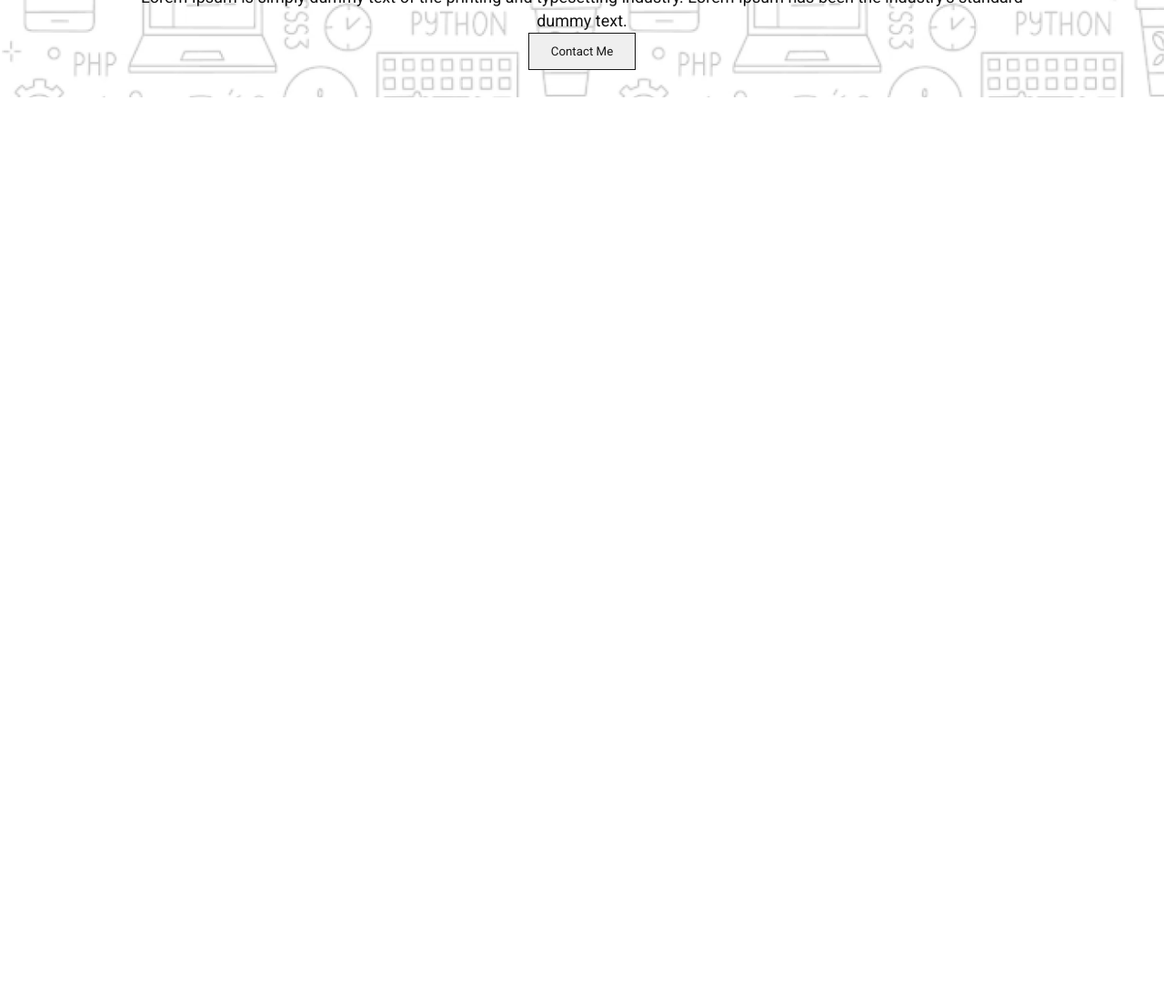
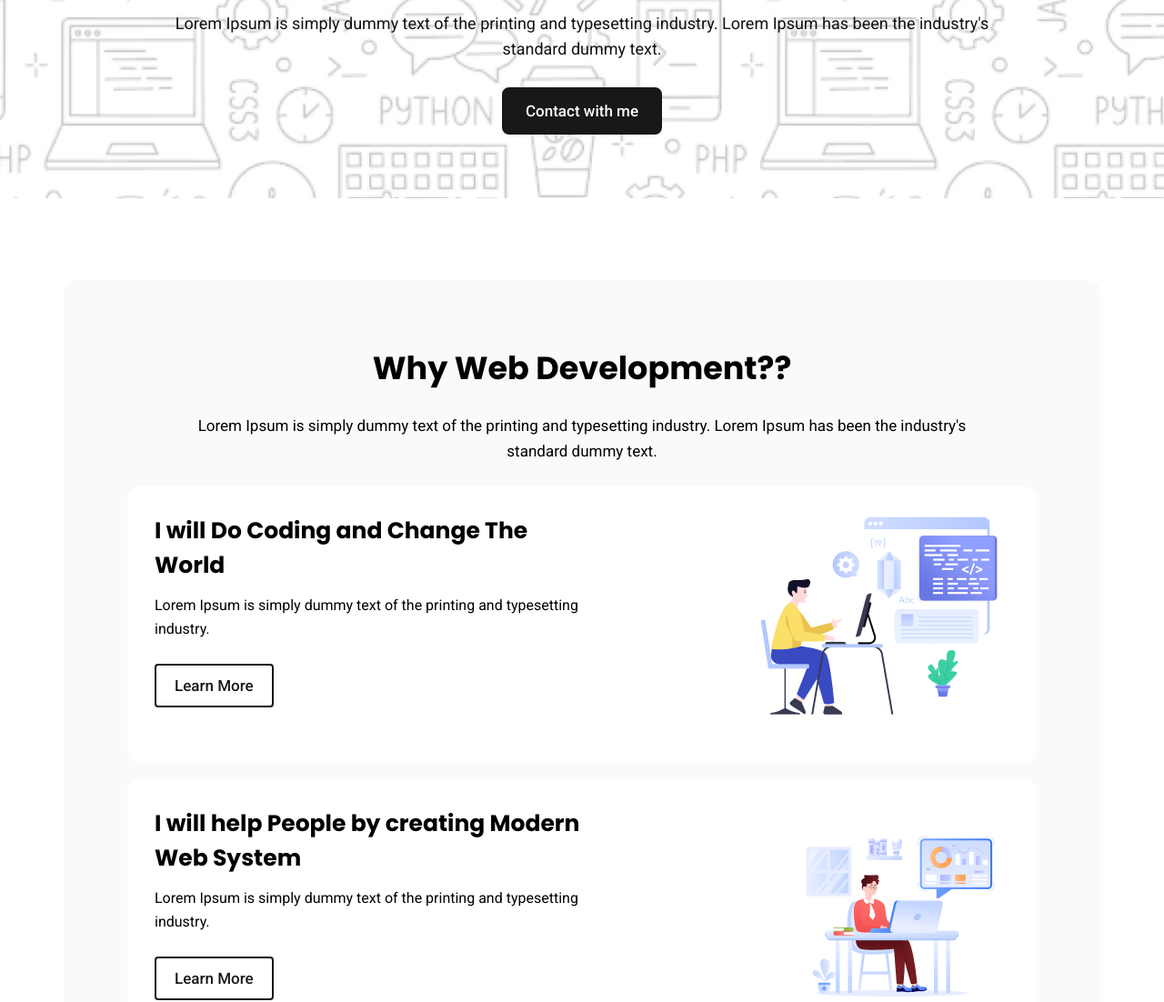
Before and after one commit to younus-always/First-assign, a plain HTML site: page index.html in a window 1280 px wide. Shown: the part 565-1667 px from the top of the page at 91% size. Before the commit the page ends 800 px from the top, so only its background shows below. Drawn offline with Linux system fonts and the light colour scheme.

Commit message:
why development design succesful

```diff
--- a/css/style.css
+++ b/css/style.css
@@ -22,8 +22,17 @@ button{
   border: none;
 }
 button > a{
-  padding: 12px 24px;
-  border: 1px solid rgb(24, 24, 24);
+  padding: 14px 24px;
+  background: #fff;
+  border: 2px solid rgb(24, 24, 24);
+  border-radius: 8px;
+  font-size: 17px;
+  font-weight: 500;
+  transition: all .3s;
+}
+button > a:hover{
+  background: rgb(24, 24, 24);
+  color: #fff;
 }
 a{
   text-decoration: none;
@@ -56,9 +65,10 @@ nav > h2 {
     background-repeat: no-repeat;
     background-size: cover;
     background-position: center;
+    padding-block: 40px
   }
   .hero-content{
-    width: 1090px;
+    width: 990px;
     margin: 0 auto;
     padding: 30px;
     text-align: center;
@@ -66,18 +76,83 @@ nav > h2 {
   .hero-image{
     margin-bottom: 30px;
   }
-  .hero-image img{
-
-  }
   .hero-title{
-    font-size: 50px;
+    font-size: 46px;
     margin-bottom: 25px;
   }
-  .hero-subtitle{
+  .hero-subtitle {
     font-size: 18px;
-    line-height: 26px;
+    line-height: 28px;
     color: rgb(18, 18, 18);
+    margin-bottom: 28px;
   }
-  .contact-btn{
 
+  .contact-btn button > a{
+    background: rgb(24, 24, 24);
+    color: #fff;
   }
+  .contact-btn button > a:hover{
+    background: #fff;
+    color: rgb(24, 24, 24);
+  }
+
+  /* -----------------
+    Why_web_development
+    ----------------- */
+    #web-dev{
+      padding-block: 90px;
+    }
+
+    .web-dev-container{
+      background: rgba(13, 19, 33, 0.02);
+      border-radius: 14px;
+      padding: 70px;
+    }
+    .same-heading {
+      text-align: center;
+      width: 860px;
+      margin: auto;
+  }
+
+  .same-heading h2 {
+      font-size: 35px;
+      margin-bottom: 23px;
+  }
+
+  .same-heading p {
+      font-size: 17px;
+      line-height: 28px;
+      margin-bottom: 25px;
+  }
+
+  .group-box {
+      background: #fff;
+      border-radius: 14px;
+      margin-bottom: 18px;
+      display: flex;
+      justify-content: space-between;
+      padding: 30px;
+  }
+
+  .group-box-content h3 {
+      font-size: 25px;
+      margin-bottom: 12px;
+  }
+
+  .group-box-content {
+      width: 50%;
+  }
+
+  .group-box-content p {
+      font-size: 16px;
+      line-height: 26px;
+      margin-bottom: 25px;
+  }
+  .learn-btn{
+     border-radius: 4px;
+     padding: 12px 20px;
+  }
+
+  /* --------------
+    My_Inspiration
+    --------------- */
--- a/index.html
+++ b/index.html
@@ -23,7 +23,7 @@
           <h1 class="hero-title">"In the near future, I hope to become a Developer."</h1>
           <p class="hero-subtitle">Lorem Ipsum is simply dummy text of the printing and typesetting industry. Lorem Ipsum has been the industry's standard dummy text.</p>
           <div class="contact-btn">
-            <button><a href="#">Contact Me</a></button>
+            <button><a  href="#">Contact with me</a></button>
           </div>
         </div>
       </div>
@@ -31,11 +31,54 @@
   </header>
   <main>
     <!-- Why_web-development -->
-    <section>
-      <div class="container">
-
+    <section id="web-dev">
+      <div class="container web-dev-container">
+        <div class="same-heading">
+          <h2>Why Web Development??</h2>
+          <p>Lorem Ipsum is simply dummy text of the printing and typesetting industry. Lorem Ipsum has been the industry's standard dummy text.</p>
+        </div>
+        <div class="group-box">
+          <div class="group-box-content">
+            <h3>I will Do Coding and Change The World</h3>
+            <p>Lorem Ipsum is simply dummy text of the printing and typesetting industry.</p>
+            <button><a class="learn-btn" href="#">Learn More</a></button>
+          </div>
+          <div class="group-box-image">
+            <img src="./assets/Group 1.png" alt="">
+          </div>
+        </div>
+        <div class="group-box">
+          <div class="group-box-content">
+            <h3>I will help People by creating Modern Web System</h3>
+            <p>Lorem Ipsum is simply dummy text of the printing and typesetting industry.</p>
+            <button><a class="learn-btn" href="#">Learn More</a></button>
+          </div>
+          <div class="group-box-image">
+            <img src="./assets/Group 2.png" alt="">
+          </div>
+        </div>
+        <div class="group-box">
+          <div class="group-box-content">
+            <h3>I will Do Coding and Change The World</h3>
+            <p>Lorem Ipsum is simply dummy text of the printing and typesetting industry.</p>
+            <button><a class="learn-btn" href="#">Learn More</a></button>
+          </div>
+          <div class="group-box-image">
+            <img src="./assets/Group 3.png" alt="">
+          </div>
+        </div>
       </div>
     </section>
+
+    <!-- My_Inspiration -->
+     <section id="inspiration">
+      <div class="container">
+        <div class="same-heading">
+          <h2>Why Web Development??</h2>
+          <p>Lorem Ipsum is simply dummy text of the printing and typesetting industry. Lorem Ipsum has been the industry's standard dummy text.</p>
+        </div>
+      </div>
+     </section>
   </main>
   <footer></footer>
 </body>
```
